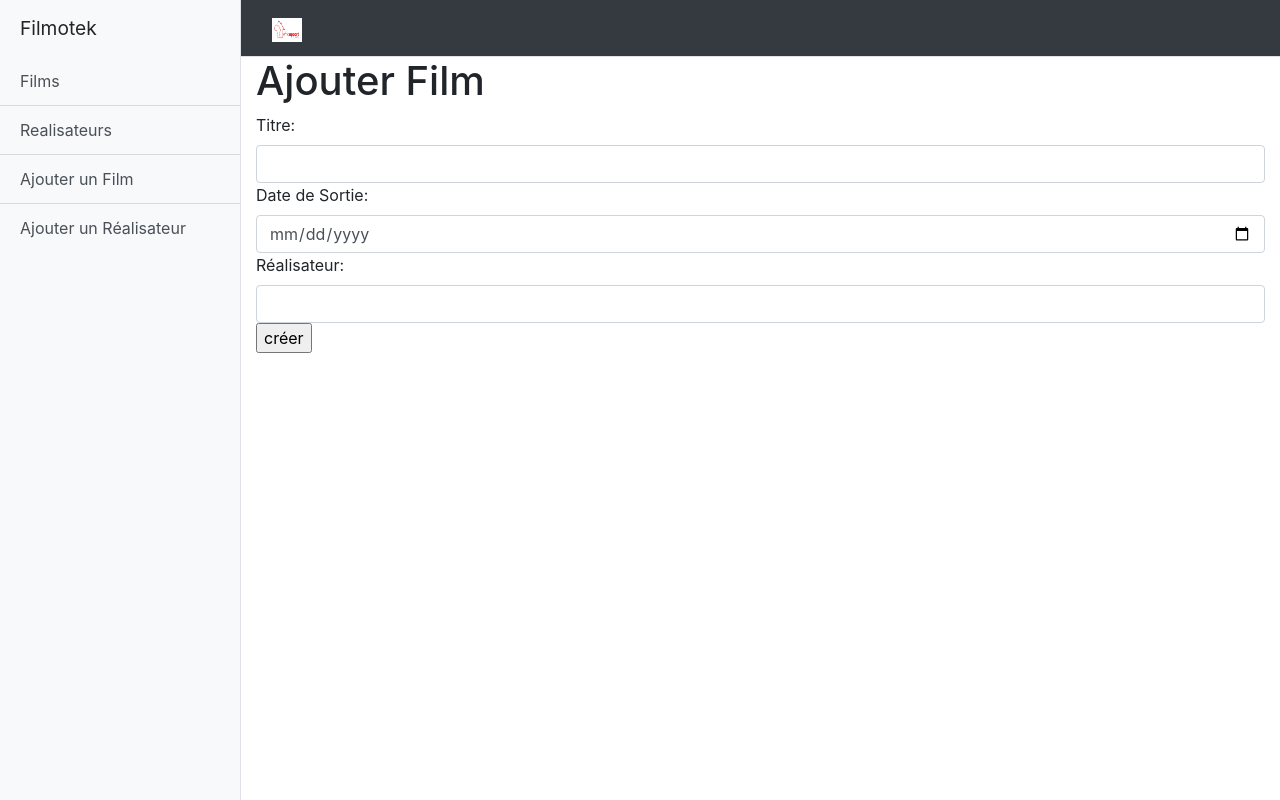
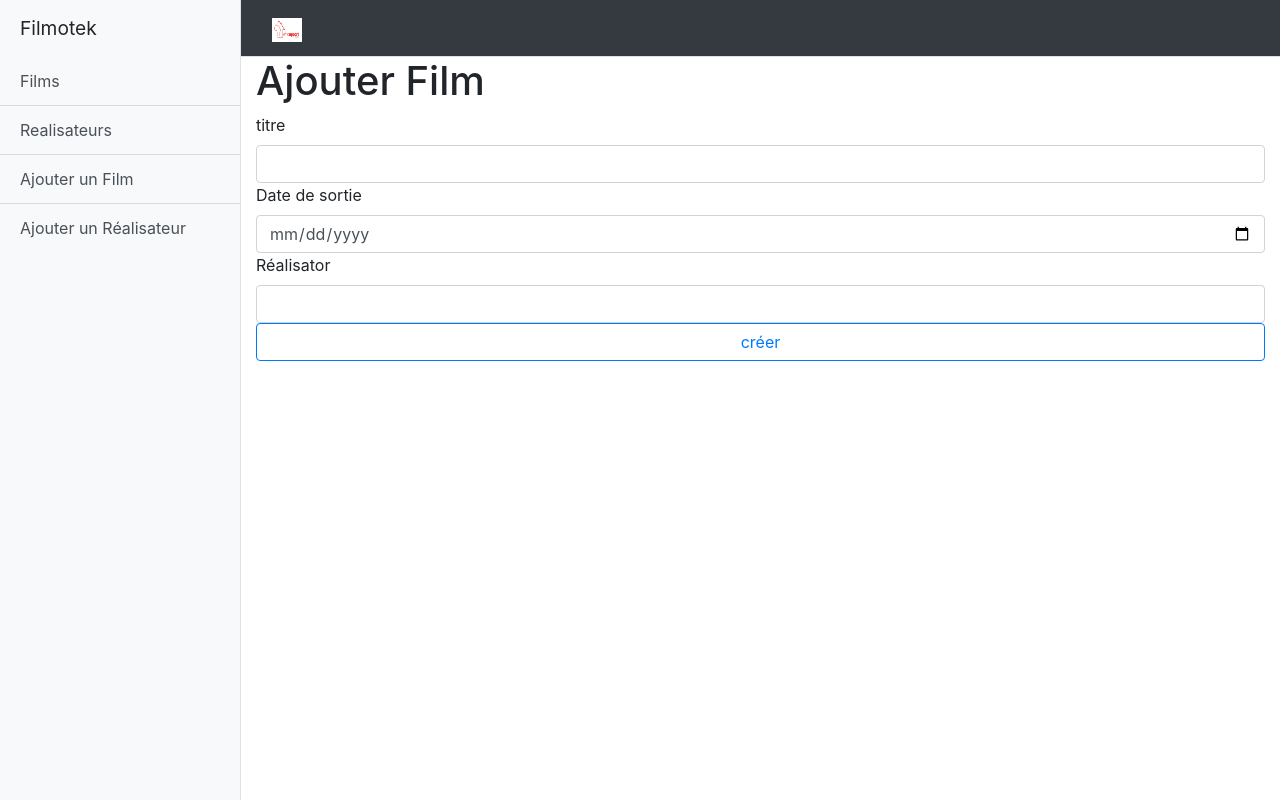
Before and after one commit to sympho1/filmotekpro, a Django app: page /filmotek/add-film in a window 1280 px wide. Run offline with Django 3.2, Linux system fonts and the light colour scheme; some libraries are stand-ins or nearby versions.

Commit message:
forms updating

```diff
--- a/filmotek/templates/filmotek/add_film.html
+++ b/filmotek/templates/filmotek/add_film.html
@@ -13,7 +13,15 @@
 <h1>Ajouter Film</h1>
 <form method="post">
     {% csrf_token %}
-    {{ form }}
-    <input type="submit" value="créer">
+    {{ form.title.errors }}
+    <label for="{{form.title.id_for_label}}" class="form-label" >titre</label>
+    {{ form.title}}
+    {{ form.release_date.errors }}
+    <label for="{{form.release_date.id_for_label}}" class="form-label" >Date de sortie</label>
+    {{ form.release_date}}
+    {{ form.realisator.errors }}
+    <label for="{{form.realisator.id_for_label}}" class="form-label" >Réalisator</label>
+    {{ form.realisator }}
+    <input type="submit" class="form-control btn btn-outline-primary" value="créer">
 </form>
 {% endblock content %}
```
